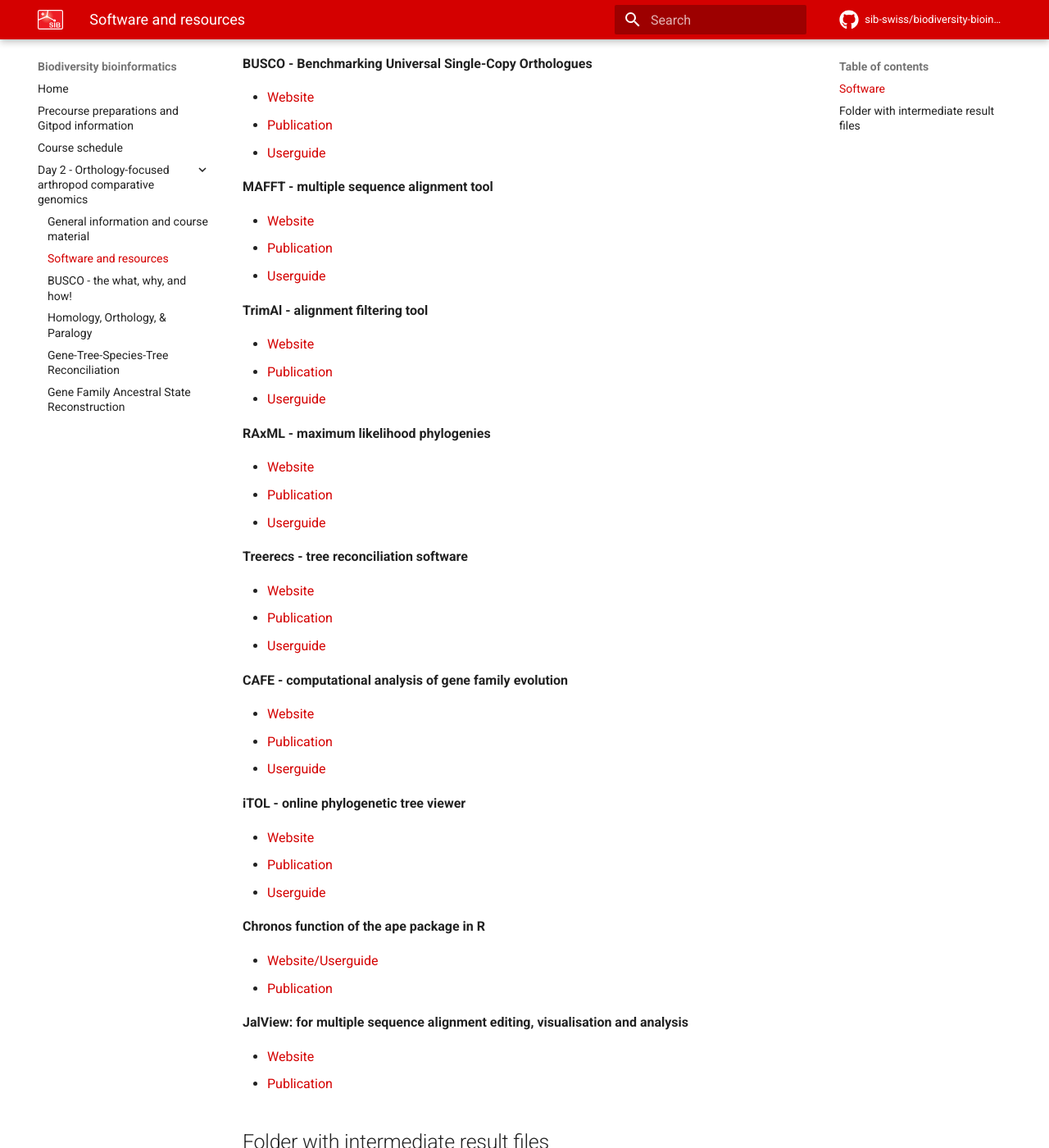
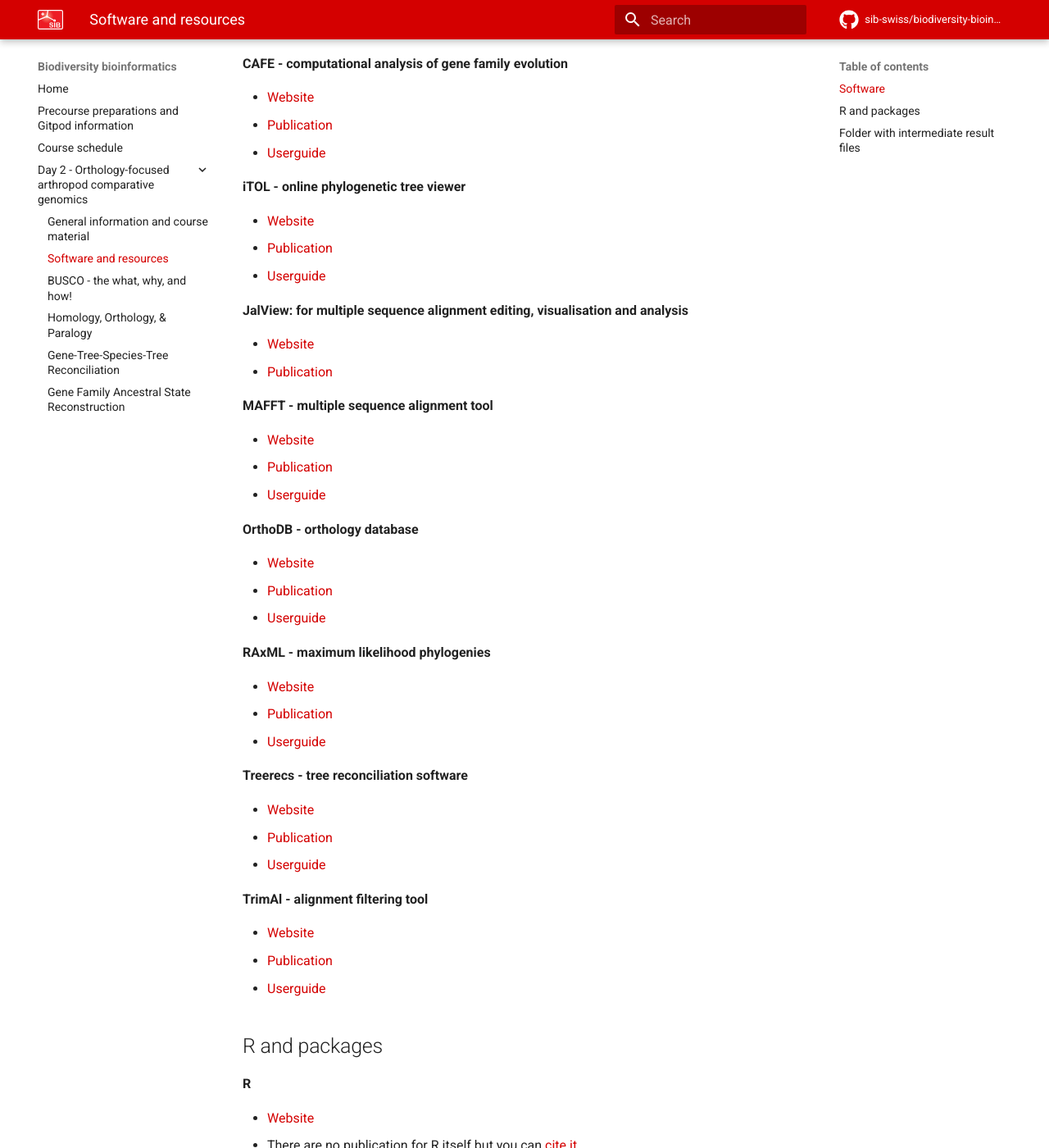
Before and after one commit to sib-swiss/biodiversity-bioinformatics, an MkDocs documentation site: the page built from docs/course_material/day2/2_software.md, in a window 1280 px wide and 1400 px high, scrolled down 409 px. Shown: the whole window at 82% size. Built offline with MkDocs 1.6.1 and Material for MkDocs 9.7.7, drawn with Linux system fonts in a browser that asks for light colours; comment, search, counter and statistics services are not loaded; the version menu is left out; some of the changed text lies outside the part shown.

Commit message:
Reorders software alphabetically and adds R

```diff
--- a/docs/course_material/day2/2_software.md
+++ b/docs/course_material/day2/2_software.md
@@ -14,17 +8,34 @@ These links are provided for information only, they are not needed now for the p
 * [Publication](https://academic.oup.com/mbe/article/38/10/4647/6329644)
 * [Userguide](https://busco.ezlab.org/busco_userguide.html)
 
+**CAFE - computational analysis of gene family evolution**
+
+* [Website](https://github.com/hahnlab/CAFE5)
+* [Publication](https://academic.oup.com/bioinformatics/article/36/22-23/5516/6039105)
+* [Userguide](https://github.com/hahnlab/CAFE5)
+
+**iTOL - online phylogenetic tree viewer**
+
+* [Website](https://itol.embl.de/)
+* [Publication](https://academic.oup.com/nar/article/49/W1/W293/6246398)
+* [Userguide](https://itol.embl.de/help.cgi)
+
+**JalView: for multiple sequence alignment editing, visualisation and analysis**
+
+* [Website](https://www.jalview.org/)
+* [Publication](https://dx.doi.org/10.1093/bioinformatics/btp033)
+
 **MAFFT - multiple sequence alignment tool**
 
 * [Website](https://mafft.cbrc.jp/alignment/software/)
 * [Publication](http://mbe.oxfordjournals.org/content/30/4/772)
 * [Userguide](https://mafft.cbrc.jp/alignment/software/manual/manual.html)
 
-**TrimAl - alignment filtering tool**
+**OrthoDB - orthology database**
 
-* [Website](http://trimal.cgenomics.org/trimal)
-* [Publication](https://academic.oup.com/bioinformatics/article/25/15/1972/213148)
-* [Userguide](http://trimal.cgenomics.org/use_of_the_command_line_trimal_v1.2)
+* [Website](https://www.orthodb.org/)
+* [Publication](https://academic.oup.com/nar/article/49/D1/D389/5983625)
+* [Userguide](https://www.ezlab.org/orthodb_userguide.html)
 
 **RAxML - maximum likelihood phylogenies**
 
@@ -38,27 +49,24 @@ These links are provided for information only, they are not needed now for the p
 * [Publication](https://project.inria.fr/treerecs/publications/)
 * [Userguide](https://project.inria.fr/treerecs/treerecs-options/)
 
-**CAFE - computational analysis of gene family evolution**
+**TrimAl - alignment filtering tool**
 
-* [Website](https://github.com/hahnlab/CAFE5)
-* [Publication](https://academic.oup.com/bioinformatics/article/36/22-23/5516/6039105)
-* [Userguide](https://github.com/hahnlab/CAFE5)
+* [Website](http://trimal.cgenomics.org/trimal)
+* [Publication](https://academic.oup.com/bioinformatics/article/25/15/1972/213148)
+* [Userguide](http://trimal.cgenomics.org/use_of_the_command_line_trimal_v1.2)
 
-**iTOL - online phylogenetic tree viewer**
+## R and packages
 
-* [Website](https://itol.embl.de/)
-* [Publication](https://academic.oup.com/nar/article/49/W1/W293/6246398)
-* [Userguide](https://itol.embl.de/help.cgi)
+**R**
 
-**Chronos function of the ape package in R**
+* [Website](https://www.R-project.org/)
+* There are no publication for R itself but you can [cite it](https://cran.r-project.org/doc/FAQ/R-FAQ.html#Citing-R)
+* [Userguide](https://cran.r-project.org/manuals.html)
+
+**Chronos function of the ape package**
 
 * [Website/Userguide](https://rdrr.io/cran/ape/man/chronos.html)
 * [Publication](https://www.sciencedirect.com/science/article/pii/S1055790313000651)
-
-**JalView: for multiple sequence alignment editing, visualisation and analysis**
-
-* [Website](https://www.jalview.org/)
-* [Publication](https://dx.doi.org/10.1093/bioinformatics/btp033)
 
 ## Folder with intermediate result files
 
```
Also changed, not shown: other parts of docs/course_material/day2/2_software.md (+0 -6 lines).
